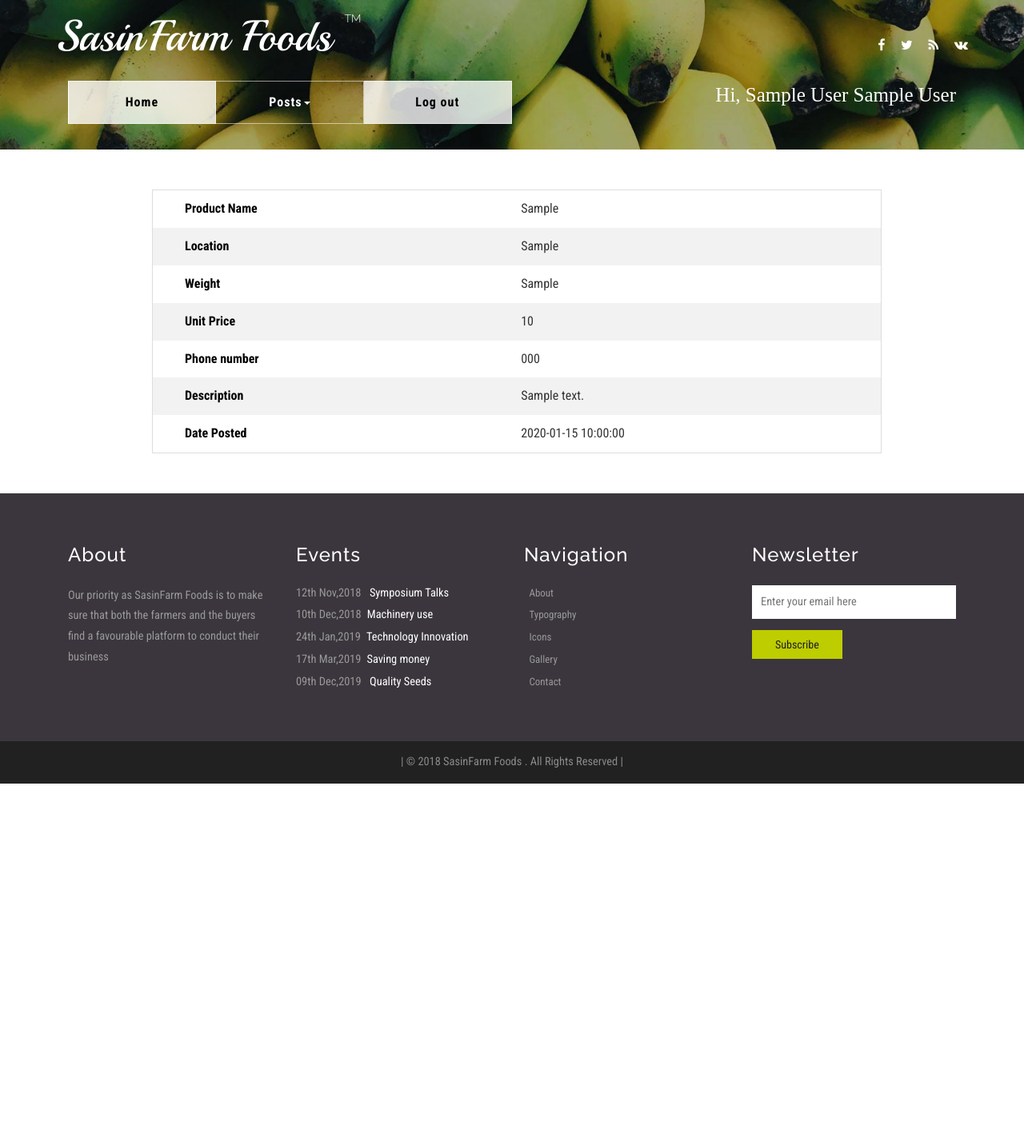
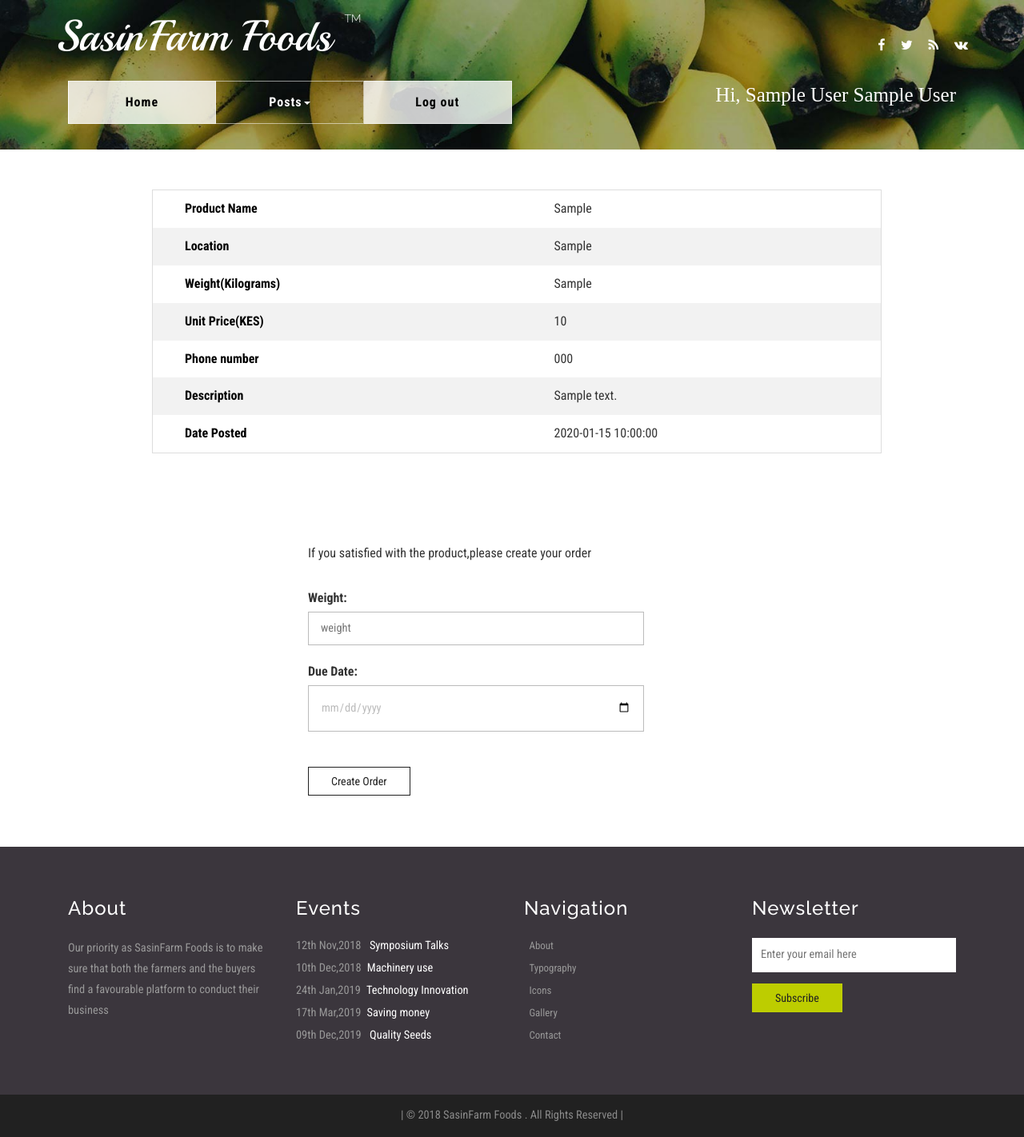
Before and after one commit to SamChess/SasinFarm-Foods, a PHP site: page /order_products.php?id=1 in a window 1280 px wide. Shown: the whole page at 80% size. Before the commit the page ends 980 px from the top, so only its background shows below. Run offline with PHP 8.4, Linux system fonts and the light colour scheme; the visitor is signed in with stand-in values (Sample User, id 1); tables that the repository leaves empty or names only in its code hold one stand-in row (values such as "Sample post").

Commit message:
thursday

```diff
--- a/web/css/style.css
+++ b/web/css/style.css
@@ -1833,6 +1833,18 @@ i.fa.fa-pencil{
     margin-bottom: 1.5em;
 }
 #dob{
+     display: inline-block;
+    background: none;
+    border: 1.5px solid #BBBBBB;
+    width: 50%;
+    outline: none;
+    padding: 10px 15px 10px 15px;
+    font-size: .9em;
+    color: #BBBBBB;
+    margin-bottom: 1.5em;
+
+}
+#due_date{
      display: inline-block;
     background: none;
     border: 1.5px solid #BBBBBB;
--- a/web/order_products.php
+++ b/web/order_products.php
@@ -97,7 +97,6 @@ die ('SQL Error: ' . mysqli_error($conn));
 							<div class="collapse navbar-collapse" id="bs-example-navbar-collapse-1">
 								<ul class="nav navbar-nav">
 									<li><a class="active list-border" href="user_page.php">Home</a></li>
-									<!--<li><a href="about.php">About</a></li>-->
 									<li class=""><a href="#" class="dropdown-toggle hvr-bounce-to-bottom" data-toggle="dropdown" role="button" aria-haspopup="true" aria-expanded="false">Posts<span class="caret"></span></a>
 									<ul class="dropdown-menu">
 										<li><a class="hvr-bounce-to-bottom" href="view_posts.php">View Posts</a></li>
@@ -137,11 +136,11 @@ die ('SQL Error: ' . mysqli_error($conn));
 							<td>'.$row['location'].'</td>
 					</tr>
 					<tr>
-                                    <th>Weight</th>
+							<th>Weight(Kilograms)</th>
 							<td>'.$row['weight'].'</td>
 					</tr>
 					<tr>
-                                    <th>Unit Price</th>
+							<th>Unit Price(KES)</th>
 							<td>'.$row['unit_price'].'</td>
 					</tr>
 					<tr>
@@ -156,14 +155,31 @@ die ('SQL Error: ' . mysqli_error($conn));
 							<th>Date Posted</th>
 							<td>'.$row['dateC'].'</td>
 					</tr>';
-
-
-
 					}
 					}
 					?>
 				</table>
 			</section>
+			<div class="contact">
+				<div class="container">
+					<div class="agile-contact-form">
+						<div class="agileinfo-contact-form-grid">
+							<form name="order" action="" method="POST">
+								<fieldset>
+									<p>If you satisfied with the product,please create your order</p>
+									<br>
+									<label for="weight">Weight:</label><br>
+									<input type="text" name="weight" placeholder="weight" required=""><br>
+									<label for='date' >Due Date:</label><br>
+									<input type='date' name='due_date' id='due_date' maxlength="50" required/><br><br>
+									<button type="submit" class="btn1" name="submit"value="submit">Create Order</button>
+								</fieldset>
+							</form>
+						</div>
+					</div>
+					<div class="clearfix"> </div>
+				</div>
+			</div>
 		</div>
 
 		<!-- footer -->
--- a/web/view_posts.php
+++ b/web/view_posts.php
@@ -165,8 +165,8 @@ include 'connection.php';
         $paginationCtrls .= ' &nbsp; &nbsp; <a href="'.$_SERVER['PHP_SELF'].'?page='.$next.'" class="btn btn-default">Next</a> ';
     }
 	}
-// Get images from the database
-$query = $connection->query("SELECT id,fileName,product,description,dateC FROM product_posts  ORDER BY dateC DESC $limit");
+// Get images from the databaseweight,
+$query = $connection->query("SELECT id,fileName,product,weight,description,dateC FROM product_posts  ORDER BY dateC DESC $limit");
 
 if($query->num_rows > 0){
     while($row = $query->fetch_assoc()){
```
Also changed, not shown: web/process_order.php (added, +26 -0 lines), 1 other file. Lines whose indentation alone changed are shown as unchanged.
